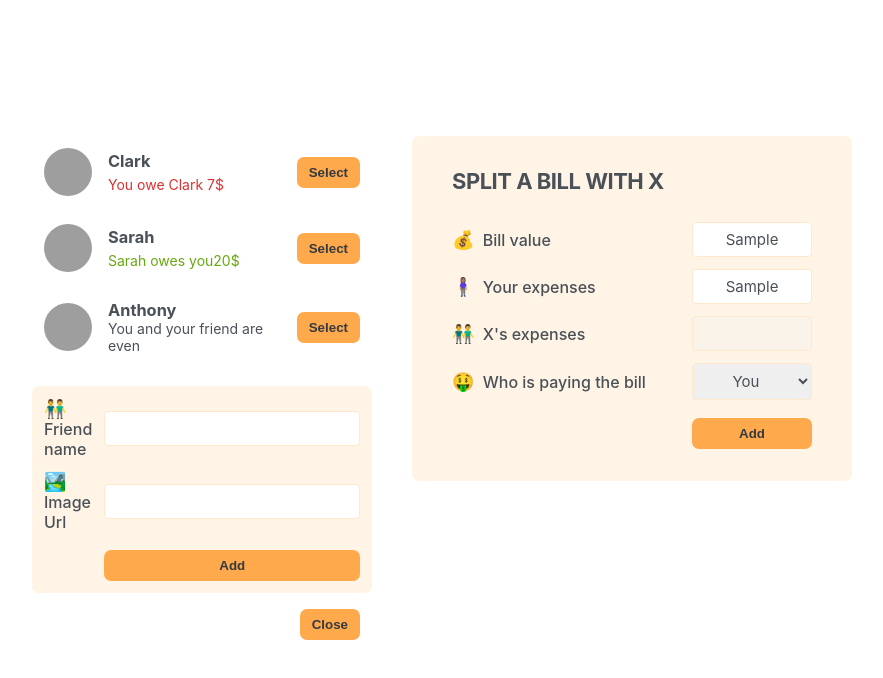
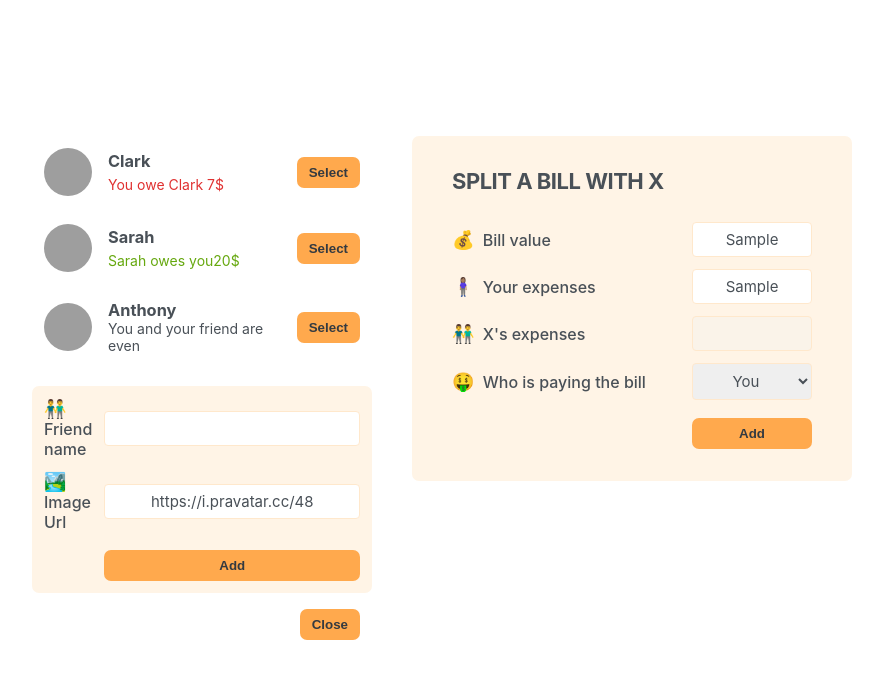
Before and after one commit to OstrichFarmer/eat-n-split, a React (Create React App) app: page / in a window 1280 px wide. Both pictures are taken after typing "Sample", "Sample" into the empty fields and a click on the button "Add Friend". Shown: the top 678 px of the page, without its empty margins (198-1081 px from the left). Built offline with nearby package versions, Linux system fonts and the light colour scheme; grey boxes are pictures that could not be loaded.

Commit message:
handled the add friend function

```diff
--- a/src/App.js
+++ b/src/App.js
@@ -23,16 +23,21 @@
 ];
 
 export default function App() {
+  const [friends, setFriends] = useState(initialFriends);
   const [showAddFriend, setShowAddFriend] = useState(false);
 
   function handleShowFriend() {
     setShowAddFriend((show) => !show);
   }
+
+  function handleAddFriend(friend) {
+    setFriends((friends) => [...friends, friend]);
+  }
   return (
     <div className="app">
       <div className="sidebar">
-        <FriendList />
-        {showAddFriend && <FormAddFriend />}
+        <FriendList friends={friends} />
+        {showAddFriend && <FormAddFriend onAddFriend={handleAddFriend} />}
         <Button
           children={showAddFriend ? "Close" : "Add Friend"}
           onClick={handleShowFriend}
@@ -43,8 +48,7 @@
   );
 }
 
-function FriendList() {
-  const friends = initialFriends;
+function FriendList({ friends }) {
   return (
     <ul>
       {friends.map((friend) => (
@@ -89,14 +93,39 @@
   );
 }
 
-function FormAddFriend() {
+function FormAddFriend({ onAddFriend }) {
+  const [name, setName] = useState("");
+  const [image, setImage] = useState("https://i.pravatar.cc/48");
+
+  function handleSubmit(e) {
+    e.preventDefault();
+
+    const id = crypto.randomUUID;
+    const newFriend = {
+      id,
+      name,
+      image: `${image}?=${id}`,
+      balance: 0,
+    };
+
+    onAddFriend(newFriend);
+  }
+
   return (
-    <form className="form-add-friend">
+    <form className="form-add-friend" onSubmit={handleSubmit}>
       <label>👬 Friend name</label>
-      <input type="text" />
+      <input
+        type="text"
+        value={name}
+        onChange={(e) => setName(e.target.value)}
+      />
 
       <label>🏞️ Image Url</label>
-      <input type="text" />
+      <input
+        type="text"
+        value={image}
+        onChange={(e) => setImage(e.target.value)}
+      />
 
       <Button children={"Add"} />
     </form>
```
